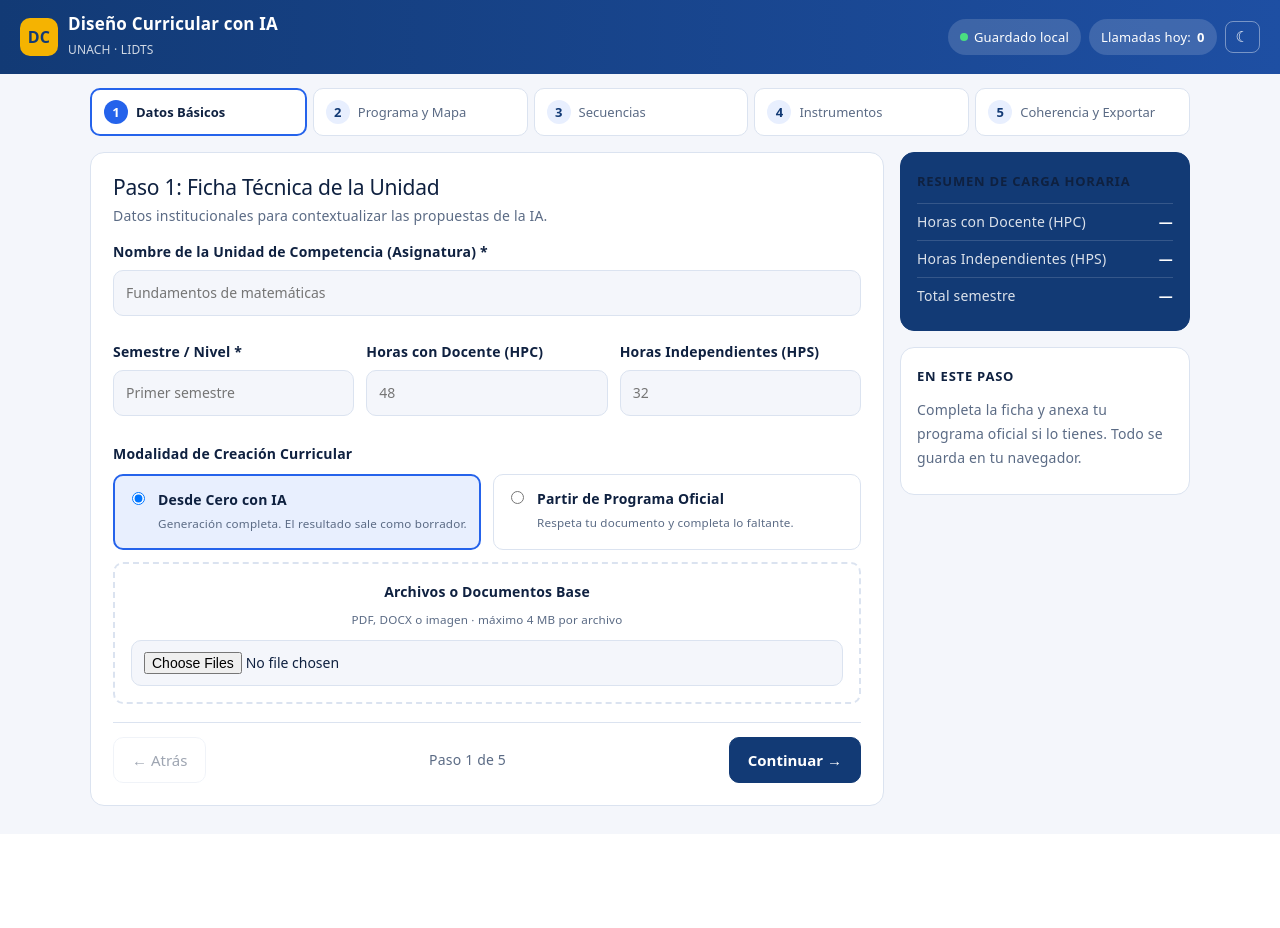
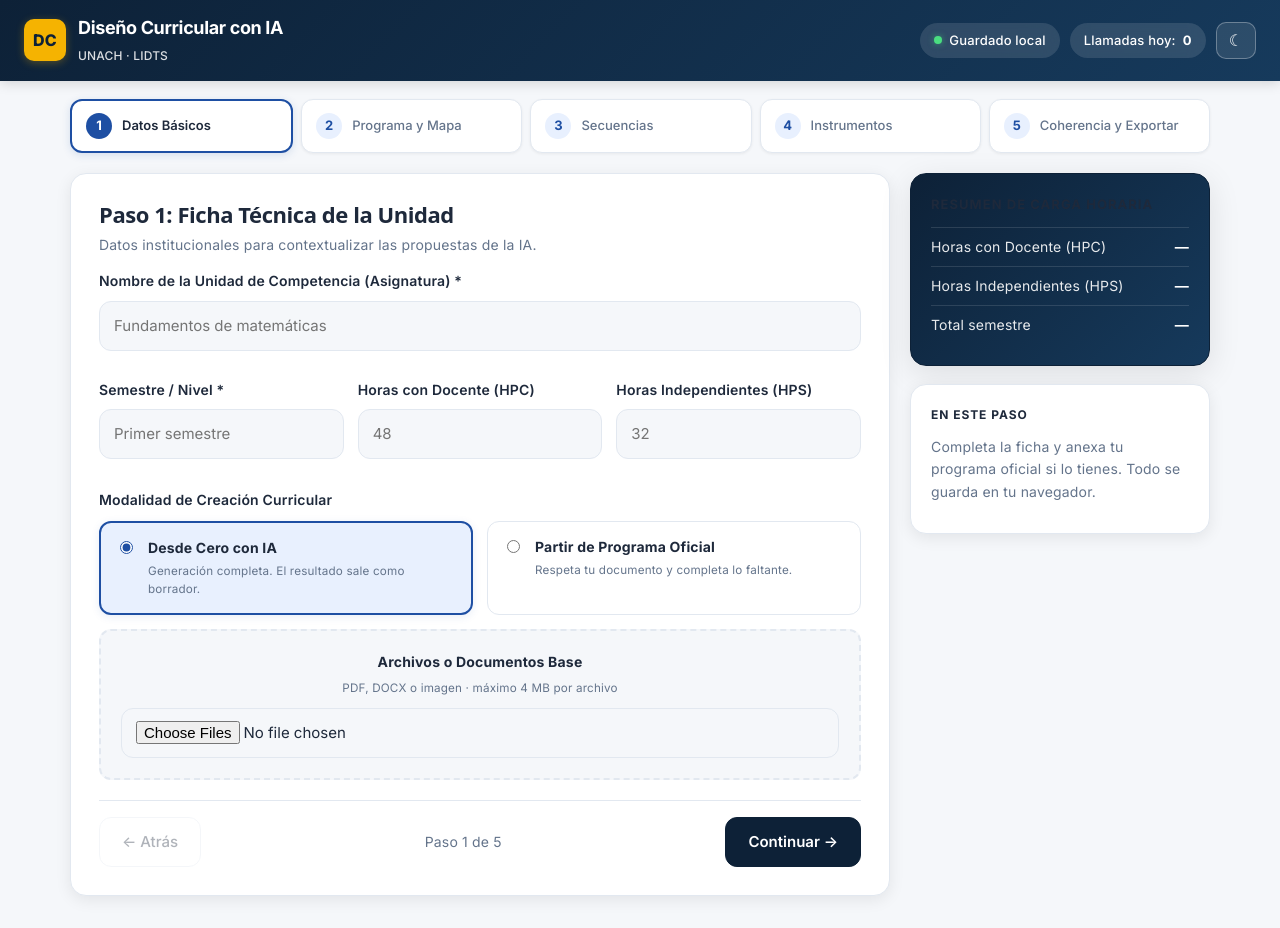
Before and after one commit to Mattdm16/designconia, a React (Vite) app in the folder app/: page / in a window 1280 px wide. Before the commit the page ends 834 px from the top, so only its background shows below. Built offline with nearby package versions, Linux system fonts and the light colour scheme.

Commit message:
Aplica estilo visual: Inter, sombras, bordes 16px, paleta UNACH

```diff
--- a/app/index.html
+++ b/app/index.html
@@ -4,6 +4,9 @@
     <meta charset="UTF-8" />
     <link rel="icon" type="image/svg+xml" href="/favicon.svg" />
     <meta name="viewport" content="width=device-width, initial-scale=1.0" />
+    <link rel="preconnect" href="https://fonts.googleapis.com" />
+    <link rel="preconnect" href="https://fonts.gstatic.com" crossorigin />
+    <link href="https://fonts.googleapis.com/css2?family=Inter:wght@400;500;600;700;800&display=swap" rel="stylesheet" />
     <title>Diseño Curricular con IA — UNACH</title>
   </head>
   <body>
--- a/app/src/App.css
+++ b/app/src/App.css
@@ -1,29 +1,44 @@
 .app {
-  --navy: #123a75;
-  --navy-2: #1e4fa3;
-  --blue: #2563eb;
-  --blue-soft: #e8effe;
-  --bg: #f4f6fb;
+  /* Paleta inspirada en el diseño UNACH */
+  --navy: #0d2137;
+  --navy-2: #163a5c;
+  --blue: #1e4fa3;
+  --blue-light: #3b82f6;
+  --blue-soft: #e8f0fe;
+  --gold: #f5b301;
+  --gold-dark: #d9a000;
+  --bg: #f5f7fa;
   --card: #ffffff;
-  --ink: #0f2140;
-  --muted: #5b6b85;
-  --line: #dbe3f0;
-  --ok: #15803d;
+  --ink: #1e293b;
+  --muted: #64748b;
+  --line: #e2e8f0;
+  --ok: #16a34a;
   --danger: #dc2626;
-  --radius: 14px;
+  --radius: 16px;
+  --radius-sm: 12px;
+  --shadow-sm: 0 1px 3px rgba(0, 0, 0, 0.06);
+  --shadow-md: 0 4px 16px rgba(0, 0, 0, 0.08);
+  --shadow-lg: 0 8px 32px rgba(0, 0, 0, 0.1);
+  font-family: 'Inter', system-ui, -apple-system, sans-serif;
   min-height: 100svh;
   background: var(--bg);
   color: var(--ink);
-  font: 16px/150% system-ui, "Segoe UI", Roboto, sans-serif;
+  font-size: 15px;
+  line-height: 1.6;
+  -webkit-font-smoothing: antialiased;
+  -moz-osx-font-smoothing: grayscale;
 }
 
 .app[data-tema="oscuro"] {
-  --bg: #0b1526;
-  --card: #12233f;
-  --ink: #e8effe;
-  --muted: #9db1d0;
-  --line: #274067;
-  --blue-soft: #1b3358;
+  --bg: #0f172a;
+  --card: #1e293b;
+  --ink: #f1f5f9;
+  --muted: #94a3b8;
+  --line: #334155;
+  --blue-soft: #1e3a5f;
+  --shadow-sm: 0 1px 3px rgba(0, 0, 0, 0.2);
+  --shadow-md: 0 4px 16px rgba(0, 0, 0, 0.3);
+  --shadow-lg: 0 8px 32px rgba(0, 0, 0, 0.4);
 }
 
 /* Barra superior */
@@ -31,55 +46,63 @@
   display: flex;
   justify-content: space-between;
   align-items: center;
-  gap: 12px;
-  padding: 12px 20px;
-  background: linear-gradient(90deg, var(--navy), var(--navy-2));
+  gap: 16px;
+  padding: 14px 24px;
+  background: linear-gradient(135deg, var(--navy) 0%, var(--navy-2) 100%);
   color: #fff;
   flex-wrap: wrap;
+  box-shadow: 0 2px 12px rgba(0, 0, 0, 0.15);
 }
 
 .brand {
   display: flex;
   align-items: center;
-  gap: 10px;
+  gap: 12px;
 }
 
 .brand .logo {
-  width: 38px;
-  height: 38px;
+  width: 42px;
+  height: 42px;
   border-radius: 10px;
-  background: #f5b301;
+  background: var(--gold);
   color: var(--navy);
   font-weight: 800;
+  font-size: 16px;
   display: grid;
   place-items: center;
+  box-shadow: 0 2px 8px rgba(245, 179, 1, 0.3);
 }
 
 .brand strong {
   display: block;
-  font-size: 17px;
+  font-size: 18px;
+  font-weight: 700;
+  letter-spacing: -0.02em;
 }
 
 .brand small {
-  opacity: 0.8;
+  opacity: 0.85;
   font-size: 12px;
+  font-weight: 500;
 }
 
 .meta {
   display: flex;
   align-items: center;
-  gap: 8px;
+  gap: 10px;
   flex-wrap: wrap;
 }
 
 .pill {
   font-size: 13px;
-  background: rgba(255, 255, 255, 0.15);
-  padding: 6px 12px;
+  font-weight: 500;
+  background: rgba(255, 255, 255, 0.12);
+  padding: 7px 14px;
   border-radius: 999px;
   display: inline-flex;
   align-items: center;
-  gap: 6px;
+  gap: 7px;
+  backdrop-filter: blur(8px);
 }
 
 .pill.ok i {
@@ -88,24 +111,30 @@
   border-radius: 50%;
   background: #4ade80;
   display: inline-block;
+  box-shadow: 0 0 6px rgba(74, 222, 128, 0.5);
 }
 
 .tema {
-  border: 1px solid rgba(255, 255, 255, 0.4);
-  background: transparent;
+  border: 1px solid rgba(255, 255, 255, 0.3);
+  background: rgba(255, 255, 255, 0.1);
   color: #fff;
-  border-radius: 8px;
-  padding: 6px 10px;
+  border-radius: 10px;
+  padding: 8px 12px;
   cursor: pointer;
-  font-size: 15px;
+  font-size: 16px;
+  transition: all 0.2s;
+}
+
+.tema:hover {
+  background: rgba(255, 255, 255, 0.2);
 }
 
 /* Stepper */
 .stepper {
   display: flex;
-  gap: 6px;
-  padding: 14px 20px 0;
-  max-width: 1100px;
+  gap: 8px;
+  padding: 18px 24px 0;
+  max-width: 1140px;
   margin: 0 auto;
   flex-wrap: wrap;
 }
@@ -114,35 +143,44 @@
   flex: 1 1 0;
   display: flex;
   align-items: center;
-  gap: 8px;
-  padding: 10px 12px;
-  border-radius: 10px;
-  border: 1px solid var(--line);
+  gap: 10px;
+  padding: 12px 14px;
+  border-radius: var(--radius-sm);
+  border: 1.5px solid var(--line);
   background: var(--card);
   color: var(--muted);
   font: inherit;
   font-size: 13px;
+  font-weight: 500;
   cursor: pointer;
-  min-width: 140px;
+  min-width: 150px;
+  transition: all 0.2s;
+  box-shadow: var(--shadow-sm);
+}
+
+.stepper button:hover {
+  border-color: var(--blue-light);
 }
 
 .stepper .num {
-  width: 24px;
-  height: 24px;
+  width: 26px;
+  height: 26px;
   border-radius: 50%;
   background: var(--blue-soft);
-  color: var(--navy);
+  color: var(--blue);
   font-weight: 700;
   font-size: 13px;
   display: grid;
   place-items: center;
   flex: none;
+  transition: all 0.2s;
 }
 
 .stepper button.activo {
   border: 2px solid var(--blue);
   color: var(--ink);
   font-weight: 600;
+  box-shadow: 0 2px 8px rgba(30, 79, 163, 0.15);
 }
 
 .stepper button.activo .num {
@@ -155,23 +193,28 @@
   color: #fff;
 }
 
+.stepper button.listo {
+  border-color: var(--ok);
+}
+
 .error {
-  max-width: 1100px;
-  margin: 12px auto 0;
-  padding: 10px 14px;
-  border-radius: 10px;
-  background: rgba(220, 38, 38, 0.1);
-  border: 1px solid rgba(220, 38, 38, 0.4);
+  max-width: 1140px;
+  margin: 14px auto 0;
+  padding: 12px 16px;
+  border-radius: var(--radius-sm);
+  background: rgba(220, 38, 38, 0.08);
+  border: 1px solid rgba(220, 38, 38, 0.3);
   color: var(--danger);
+  font-weight: 500;
 }
 
 /* Layout */
 .layout {
   display: grid;
-  grid-template-columns: 1fr 290px;
-  gap: 16px;
-  padding: 16px 20px 28px;
-  max-width: 1100px;
+  grid-template-columns: 1fr 300px;
+  gap: 20px;
+  padding: 20px 24px 32px;
+  max-width: 1140px;
   margin: 0 auto;
   align-items: start;
 }
@@ -180,25 +223,29 @@
   background: var(--card);
   border: 1px solid var(--line);
   border-radius: var(--radius);
-  padding: 22px;
+  padding: 28px;
+  box-shadow: var(--shadow-md);
 }
 
 .card h2 {
-  margin: 0 0 4px;
-  font-size: 21px;
+  margin: 0 0 6px;
+  font-size: 22px;
+  font-weight: 700;
+  letter-spacing: -0.02em;
 }
 
 .desc {
-  margin: 0 0 8px;
+  margin: 0 0 12px;
   color: var(--muted);
   font-size: 14px;
 }
 
 .card label {
   display: block;
-  margin: 12px 0;
+  margin: 14px 0;
   font-weight: 600;
   font-size: 14px;
+  color: var(--ink);
 }
 
 .card input,
@@ -207,14 +254,24 @@
   display: block;
   width: 100%;
   box-sizing: border-box;
-  margin-top: 6px;
-  padding: 10px 12px;
+  margin-top: 8px;
+  padding: 12px 14px;
   font: inherit;
   font-weight: 400;
-  border-radius: 10px;
-  border: 1px solid var(--line);
+  font-size: 15px;
+  border-radius: var(--radius-sm);
+  border: 1.5px solid var(--line);
   background: var(--bg);
   color: var(--ink);
+  transition: border-color 0.2s, box-shadow 0.2s;
+}
+
+.card input:focus,
+.card select:focus,
+.card textarea:focus {
+  outline: none;
+  border-color: var(--blue);
+  box-shadow: 0 0 0 3px rgba(30, 79, 163, 0.1);
 }
 
 .card textarea {
@@ -224,88 +281,118 @@
 
 .card textarea.resultado {
   min-height: 340px;
-  font-family: ui-monospace, Consolas, monospace;
+  font-family: 'Inter', ui-monospace, Consolas, monospace;
   font-size: 13.5px;
-  line-height: 155%;
+  line-height: 1.6;
 }
 
 .fila {
   display: grid;
-  grid-template-columns: repeat(auto-fit, minmax(160px, 1fr));
-  gap: 12px;
+  grid-template-columns: repeat(auto-fit, minmax(170px, 1fr));
+  gap: 14px;
 }
 
 .etiqueta {
   display: block;
   font-weight: 600;
   font-size: 14px;
-  margin: 14px 0 8px;
+  margin: 16px 0 10px;
+  color: var(--ink);
 }
 
 .opcion {
   display: flex !important;
-  gap: 10px;
+  gap: 12px;
   align-items: flex-start;
-  border: 1px solid var(--line);
-  border-radius: 10px;
-  padding: 12px;
+  border: 1.5px solid var(--line);
+  border-radius: var(--radius-sm);
+  padding: 14px;
   cursor: pointer;
   margin: 0 !important;
+  transition: all 0.2s;
+  background: var(--card);
+}
+
+.opcion:hover {
+  border-color: var(--blue-light);
 }
 
 .opcion.sel {
   border: 2px solid var(--blue);
   background: var(--blue-soft);
+  box-shadow: 0 2px 8px rgba(30, 79, 163, 0.1);
 }
 
 .opcion input {
   width: auto !important;
   margin-top: 4px !important;
+  accent-color: var(--blue);
 }
 
 .opcion small {
   display: block;
   color: var(--muted);
   font-weight: 400;
+  margin-top: 2px;
 }
 
 .drop {
   border: 2px dashed var(--line);
-  border-radius: 10px;
-  padding: 16px !important;
+  border-radius: var(--radius-sm);
+  padding: 20px !important;
   text-align: center;
   cursor: pointer;
+  transition: all 0.2s;
+  background: var(--bg);
+}
+
+.drop:hover {
+  border-color: var(--blue-light);
+  background: var(--blue-soft);
 }
 
 .drop small {
   display: block;
   color: var(--muted);
   font-weight: 400;
-  margin: 4px 0 8px;
+  margin: 6px 0 10px;
 }
 
 .files {
   font-size: 13px;
   color: var(--muted);
+  margin-top: 8px;
+}
+
+.files li {
+  padding: 4px 0;
 }
 
 .acciones {
   display: flex;
   flex-wrap: wrap;
-  gap: 8px;
-  margin: 14px 0;
+  gap: 10px;
+  margin: 16px 0;
 }
 
 .acciones button,
 .navpaso button {
-  padding: 10px 18px;
-  border-radius: 10px;
-  border: 1px solid var(--line);
+  padding: 12px 22px;
+  border-radius: var(--radius-sm);
+  border: 1.5px solid var(--line);
   background: var(--card);
   color: var(--ink);
   font: inherit;
   font-size: 15px;
+  font-weight: 500;
   cursor: pointer;
+  transition: all 0.2s;
+}
+
+.acciones button:hover,
+.navpaso button:hover {
+  border-color: var(--blue-light);
+  box-shadow: var(--shadow-sm);
 }
 
 .acciones button.primario,
@@ -316,62 +403,76 @@
   font-weight: 600;
 }
 
+.acciones button.primario:hover,
+.navpaso button.primario:hover {
+  background: var(--navy-2);
+  box-shadow: 0 4px 12px rgba(13, 33, 55, 0.3);
+}
+
 .acciones button:disabled {
-  opacity: 0.55;
+  opacity: 0.5;
   cursor: wait;
 }
 
 .acciones button.peligro {
   color: var(--danger);
-  border-color: rgba(220, 38, 38, 0.4);
+  border-color: rgba(220, 38, 38, 0.3);
+}
+
+.acciones button.peligro:hover {
+  background: rgba(220, 38, 38, 0.05);
 }
 
 .navpaso {
   display: flex;
   justify-content: space-between;
   align-items: center;
-  gap: 10px;
-  margin-top: 18px;
-  padding-top: 14px;
+  gap: 12px;
+  margin-top: 20px;
+  padding-top: 16px;
   border-top: 1px solid var(--line);
   color: var(--muted);
   font-size: 14px;
 }
 
 .navpaso button:disabled {
-  opacity: 0.4;
+  opacity: 0.35;
 }
 
 /* Lateral */
 .lateral {
   display: flex;
   flex-direction: column;
-  gap: 16px;
+  gap: 18px;
 }
 
 .panel {
   background: var(--card);
   border: 1px solid var(--line);
   border-radius: var(--radius);
-  padding: 16px;
+  padding: 20px;
+  box-shadow: var(--shadow-md);
 }
 
 .panel h3 {
-  margin: 0 0 10px;
-  font-size: 13px;
+  margin: 0 0 12px;
+  font-size: 12px;
+  font-weight: 700;
   text-transform: uppercase;
-  letter-spacing: 0.06em;
+  letter-spacing: 0.08em;
   color: var(--muted);
 }
 
 .resumen {
-  background: var(--navy);
+  background: linear-gradient(135deg, var(--navy) 0%, var(--navy-2) 100%);
   border-color: var(--navy);
   color: #fff;
+  box-shadow: var(--shadow-lg);
 }
 
 .resumen h3 {
-  color: #f5b301;
+  color: var(--gold);
+  font-size: 13px;
 }
 
 .resumen dl {
@@ -382,13 +483,13 @@
 .resumen dl > div {
   display: flex;
   justify-content: space-between;
-  gap: 8px;
-  padding: 6px 0;
-  border-top: 1px solid rgba(255, 255, 255, 0.15);
+  gap: 10px;
+  padding: 8px 0;
+  border-top: 1px solid rgba(255, 255, 255, 0.12);
 }
 
 .resumen dt {
-  opacity: 0.85;
+  opacity: 0.9;
 }
 
 .resumen dd {
@@ -399,14 +500,16 @@
 .ayuda p {
   font-size: 14px;
   color: var(--muted);
-  margin: 0 0 8px;
+  margin: 0 0 10px;
+  line-height: 1.6;
 }
 
 .ayuda .ctx {
   color: var(--ink);
+  font-weight: 600;
 }
 
-/* Neutraliza el CSS base del andamio (centrado y colores por tema del SO) */
+/* Neutraliza el CSS base del andamio */
 #root {
   width: 100%;
   max-width: none;
@@ -438,7 +541,7 @@
   color: var(--ink);
 }
 
-/* Tabletas: lateral debajo pero stepper completo */
+/* Tabletas */
 @media (max-width: 1100px) {
   .layout {
     grid-template-columns: 1fr;
@@ -446,22 +549,71 @@
 
   .lateral {
     display: grid;
-    grid-template-columns: repeat(auto-fit, minmax(240px, 1fr));
+    grid-template-columns: repeat(auto-fit, minmax(260px, 1fr));
   }
 }
 
-@media (max-width: 860px) {
-  .layout {
-    grid-template-columns: 1fr;
+/* Móvil */
+@media (max-width: 640px) {
+  .topbar {
+    padding: 12px 16px;
+  }
+
+  .brand strong {
+    font-size: 16px;
+  }
+
+  .stepper {
+    padding: 14px 16px 0;
+    gap: 6px;
   }
 
   .stepper button {
     flex: 1 1 calc(50% - 6px);
     min-width: 0;
+    padding: 10px;
+    font-size: 12px;
+  }
+
+  .stepper .num {
+    width: 22px;
+    height: 22px;
+    font-size: 11px;
   }
 
   .stepper .lbl {
-    font-size: 12px;
+    font-size: 11px;
+  }
+
+  .layout {
+    padding: 16px;
+    gap: 16px;
+  }
+
+  .card {
+    padding: 20px;
+  }
+
+  .card h2 {
+    font-size: 18px;
+  }
+
+  .fila {
+    grid-template-columns: 1fr;
+  }
+
+  .lateral {
+    grid-template-columns: 1fr;
+  }
+
+  .acciones {
+    flex-direction: column;
+  }
+
+  .acciones button,
+  .navpaso button {
+    width: 100%;
+    text-align: center;
   }
 }
 
@@ -477,6 +629,7 @@
 
   .app {
     background: #fff;
+    font-size: 12pt;
   }
 
   .layout {
@@ -486,11 +639,14 @@
 
   .card {
     border: none;
+    box-shadow: none;
+    padding: 0;
   }
 
   .card input,
   .card textarea {
     border: none;
     padding: 0;
+    background: transparent;
   }
 }
```
